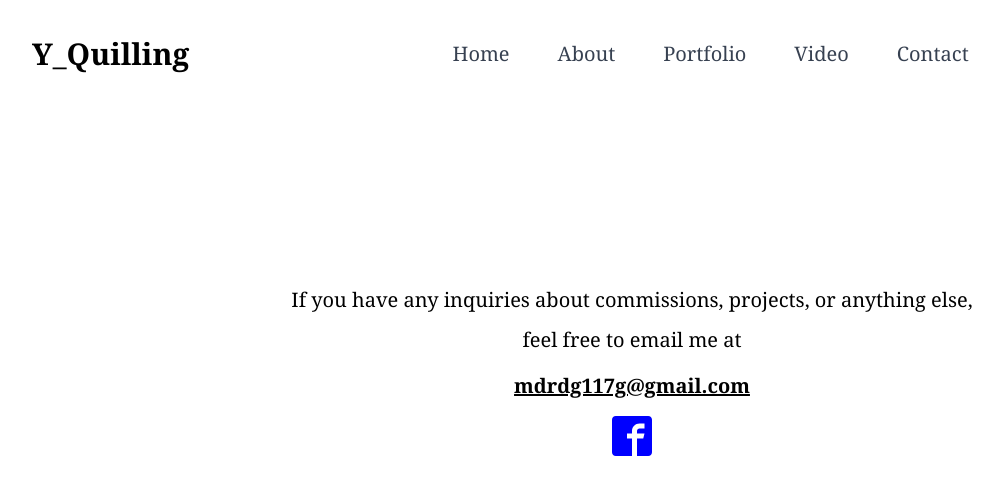
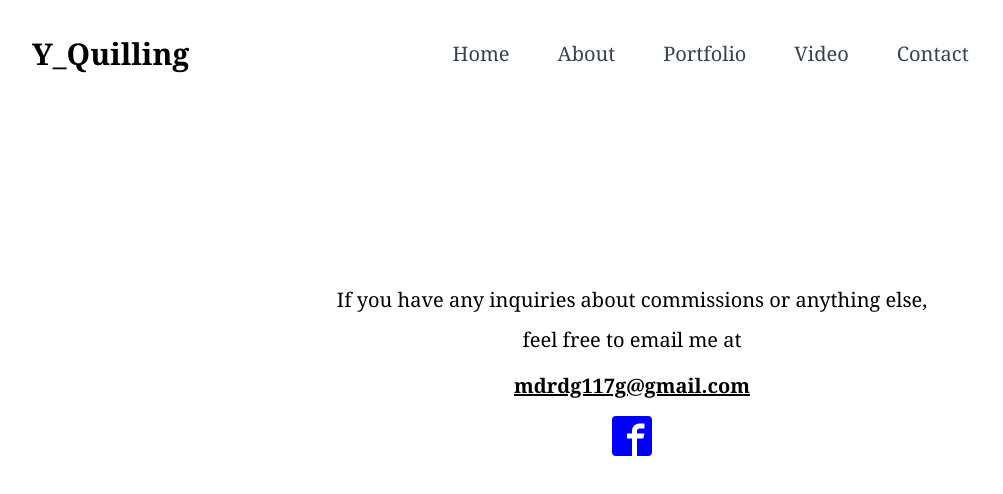
Before and after one commit to younghye/y_quilling, a React (Create React App) app: page /contact in a window 1280 px wide. Shown: the top 494 px of the page, without its empty margins (8-1011 px from the left). Built offline with nearby package versions, Linux system fonts and the light colour scheme.

Commit message:
Add image

```diff
--- a/src/components/data.ts
+++ b/src/components/data.ts
@@ -114,7 +114,6 @@ export const images = [
     title: "",
     description: "",
   },
-
   {
     src: "./assets/images/nzMap5.jpg",
     title: "",
--- a/src/pages/Contact.tsx
+++ b/src/pages/Contact.tsx
@@ -6,8 +6,7 @@ export default function Contact() {
       <div className="flex justify-center items-center h-[63vh] font-serif">
         <div className="text-xl leading-loose">
           <div>
-            If you have any inquiries about commissions, projects, or anything
-            else, <br />
+            If you have any inquiries about commissions or anything else, <br />
             feel free to email me at
           </div>
           <div className="text-xl font-bold underline mt-3">
```
Also changed, not shown: public/assets/images/cat.JPG.
